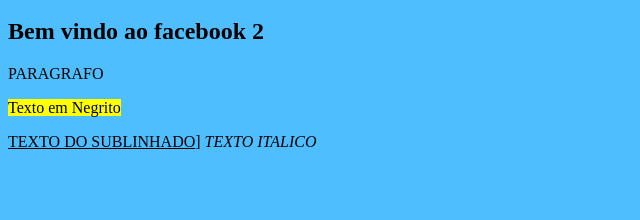
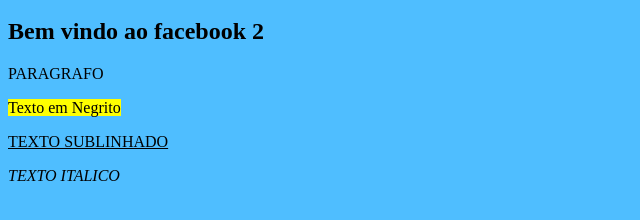
Before and after one commit to AssizCarlos1/1C_Projeto01, a plain HTML site: page index.html in a window 1280 px wide. Shown: the part 48-268 px from the top of the page, without its empty margins (0-640 px from the left). Drawn offline with Linux system fonts and the light colour scheme.

Commit message:
TXTO ITALICO

```diff
--- a/index.html
+++ b/index.html
@@ -9,7 +9,8 @@
 
         <p> <mark>  Texto em Negrito </mark> </p>
 
-        <U>TEXTO DO SUBLINHADO</U>]
-        <i>TEXTO ITALICO</i>
+        <u>TEXTO SUBLINHADO</u>
+
+        <p><i>TEXTO ITALICO</i></p>
     </body>
 <html>
```
